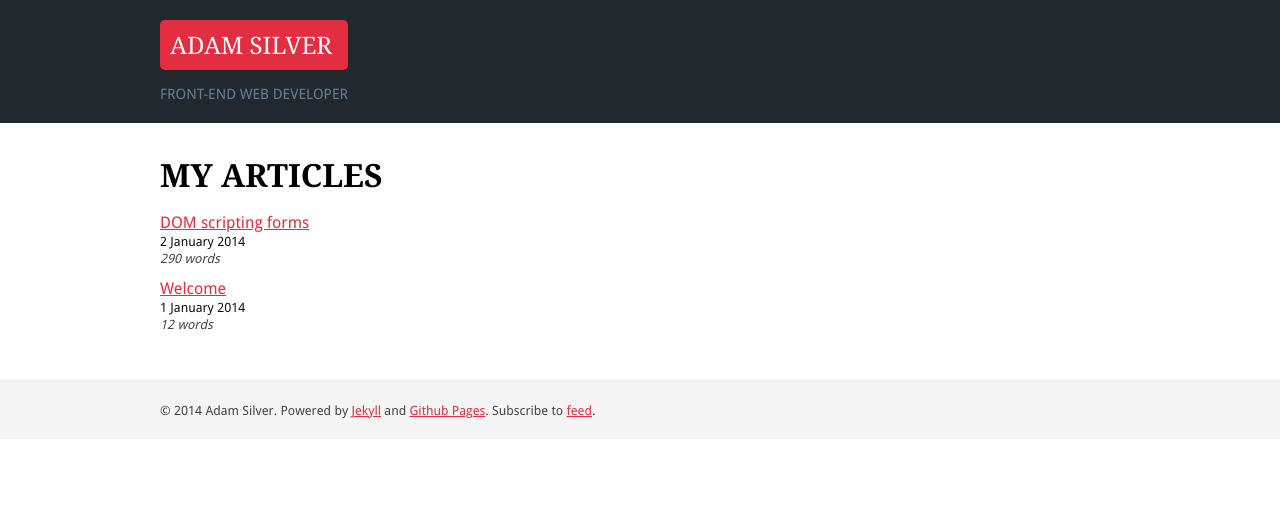
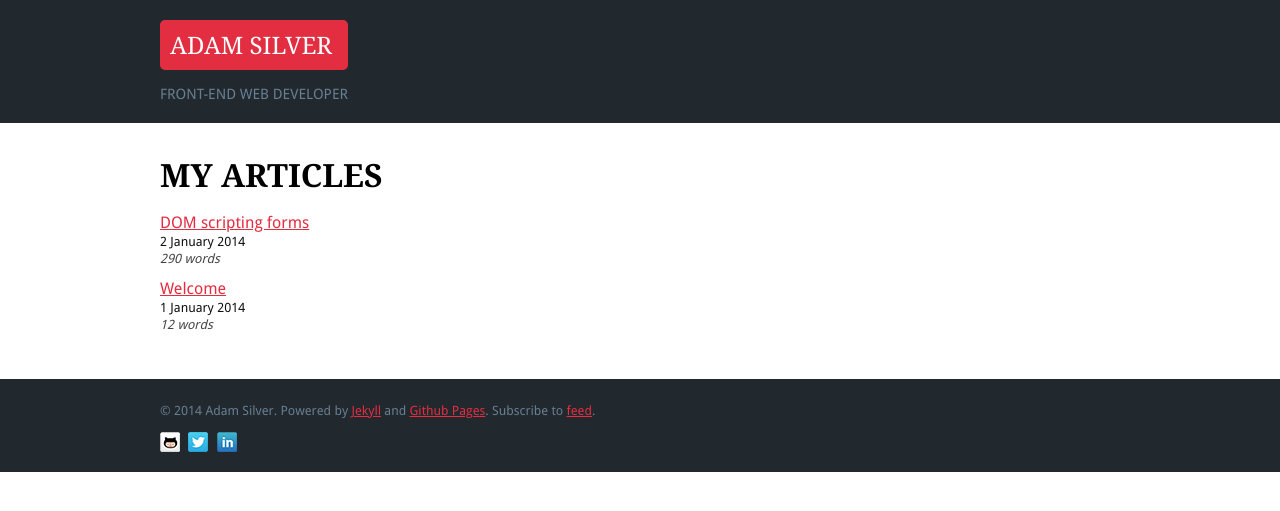
Before and after one commit to adamsilver/adamsilver.io-jekyll, a Jekyll site: the page built from index.md, in a window 1280 px wide. Shown: the top 511 px of the page. Built offline with Jekyll 4.4.1, drawn with Linux system fonts in a browser that asks for light colours; Markdown is read by kramdown in place of the engine named in the settings.

Commit message:
new styles

```diff
--- a/_layouts/default.html
+++ b/_layouts/default.html
@@ -37,7 +37,12 @@
 
 			<div id="footer">
 				<div id="footerInner">
-					<p>&copy; 2014 Adam Silver. Powered by <a href="http://jekyllrb.com/">Jekyll</a> and <a href="http://pages.github.com/">Github Pages</a>. Subscribe to <a href="http://feeds.feedburner.com/adamsilver">feed</a>.</p>
+					<p>&copy; 2014 Adam Silver. Powered by <a href="http://jekyllrb.com/">Jekyll</a> and <a href="http://pages.github.com/">Github Pages</a>. Subscribe to <a href="http://feeds.feedburner.com/adamsilver">feed</a>. </p>
+					<p class="social">
+						<a href="http://www.github.com/adamsilver/"><img src="/img/icons/webicon-github-s.png" alt="Github"></a>
+						<a href="http://www.twitter.com/adambsilver/"><img src="/img/icons/webicon-twitter-s.png" alt="Twitter"></a>
+						<a href="http://uk.linkedin.com/in/adambsilver/"><img src="/img/icons/webicon-linkedin-s.png" alt="LinkedIn"></a>
+					</p>
 				</div>
 			</div>
 
--- a/css/main.css
+++ b/css/main.css
@@ -140,17 +140,29 @@ a {
 **********************************************************/
 
 #footer {
-	background-color: #f5f5f5;
+	background-color: #21282e;
 }
 
 #footerInner {
 	padding: 10px 20px 20px;
+	overflow: hidden;
 }
 
 #footer p {
 	margin-bottom: 0;
 	font-size: 0.8em;
+	color: #687E91;
 }
+
+#footer .social a {
+	display: inline-block;
+	margin-right: 5px;
+}
+
+#footer a img {
+	vertical-align: bottom;
+}
+
 
 /**********************************************************
 * Breadcrumb
```
Also changed, not shown: img/icons/webicon-github-s.png (added), img/icons/webicon-linkedin-s.png (added), img/icons/webicon-twitter-s.png (added), 1 other file.
